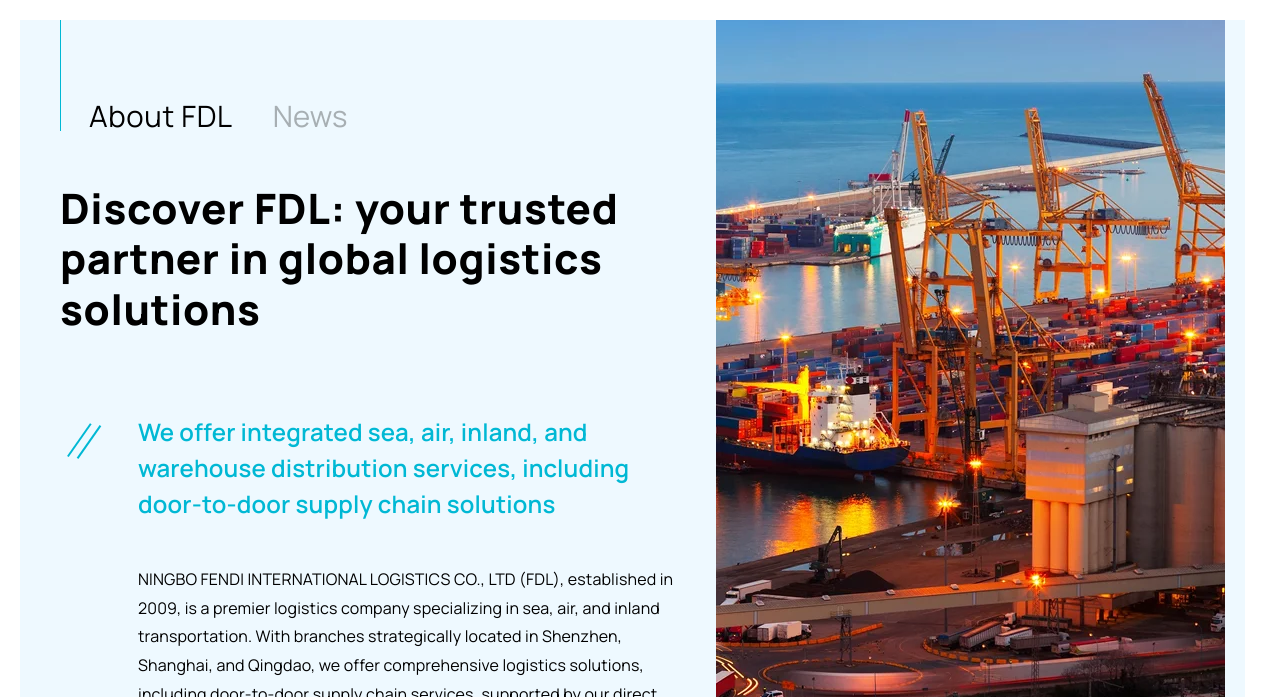
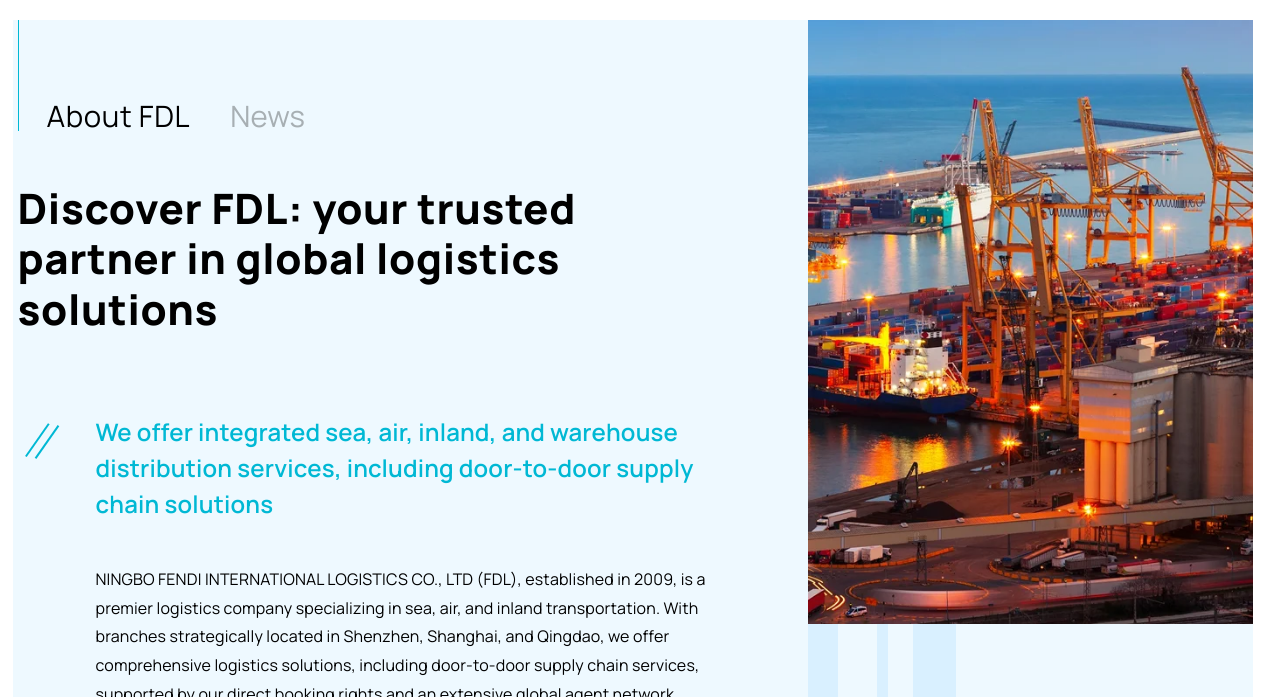
Before and after one commit to HuslT1me/FDL, a website built with Vite: page src/pages/about/about.html in a window 1280 px wide. Shown: the part 103-800 px from the top of the page. Built offline with nearby package versions, Linux system fonts and the light colour scheme; what choices.js would draw is missing.

Commit message:
правки от 07.05 2.0

```diff
--- a/src/pages/about/about.html
+++ b/src/pages/about/about.html
@@ -96,7 +96,6 @@
       <section class="about" aria-labelledby="about-title">
         <div class="container-full-screen mobile-contents">
           <div class="about__bg-block">
-            <div class="container-lg mobile-contents">
             <div class="about__inner-wrapper">
               <div class="about__inner">
                 <div class="about__blog">
@@ -126,6 +125,8 @@
                     </div>
                   </div>
                 </div>
+              </div>
+            </div>
             <div class="about__cover">
               <img
                 class="about__cover-image"
@@ -138,12 +139,9 @@
             </div>
           </div>
         </div>
-            </div>
-          </div>
-        </div>
       </section>
       <section class="partners" aria-labelledby="partners-title">
-        <div class="container-lg">
+        <div class="container-full-screen mobile-contents">
           <div class="partners__bg-block partners__bg-block--gray">
             <div class="container">
               <h3 class="partners__title section-title h3" id="partners-title">Our partners</h3>
--- a/src/pages/about/about.scss
+++ b/src/pages/about/about.scss
@@ -1,9 +1,24 @@
 @use '/src/styles/helpers' as *;
 
 .about {
+  overflow: hidden;
+
   &__bg-block {
-    background-color: var(--color-blue-15);
+    display: inline-flex;
     padding-right: 0;
+
+    @include laptop-above {
+      margin-left: calc((100vw - 40px - rem(1230)) / 2);
+    }
+
+    @include tablet-above {
+      column-gap: rem(76);
+    }
+
+    @include tablet {
+      flex-direction: column;
+      background: var(--color-blue-15);
+    }
   }
 
   &__inner-wrapper {
@@ -11,6 +26,17 @@
 
     @include mobile-above {
       padding-bottom: rem(108);
+    }
+  }
+
+  .container-full-screen {
+    margin-inline: auto;
+    background-color: var(--color-blue-15);
+    padding: 0;
+    max-width: calc(100vw - 40px);
+
+    @include tablet {
+      max-width: 100%;
     }
   }
 
@@ -27,14 +53,15 @@
     }
 
     @include mobile-above {
-      padding-left: rem(20);
+      // padding-left: rem(20);
     }
   }
 
   &__blog {
     max-width: rem(734);
 
-    @include mobile {
+    @include tablet {
+      margin-bottom: rem(40);
       padding-inline: rem(20);
     }
 
@@ -59,15 +86,22 @@
     position: relative;
     flex: none;
 
+    @include laptop-above {
+      width: calc(420px + (100vw - 1230px) / 2);
+    }
+
     &-image {
       position: relative;
       z-index: 10;
+
+      @include tablet-above {
+        width: 100%;
+      }
     }
 
     &::after {
       @include mobile-above {
         position: absolute;
-        top: 40%;
         left: 0;
         background: url(/assets/images/about/about_decor-lines.svg) center / contain;
         width: rem(148);
```
Also changed, not shown: src/pages/partners/partners.html (+0 -36 lines). Lines whose indentation alone changed are shown as unchanged.
